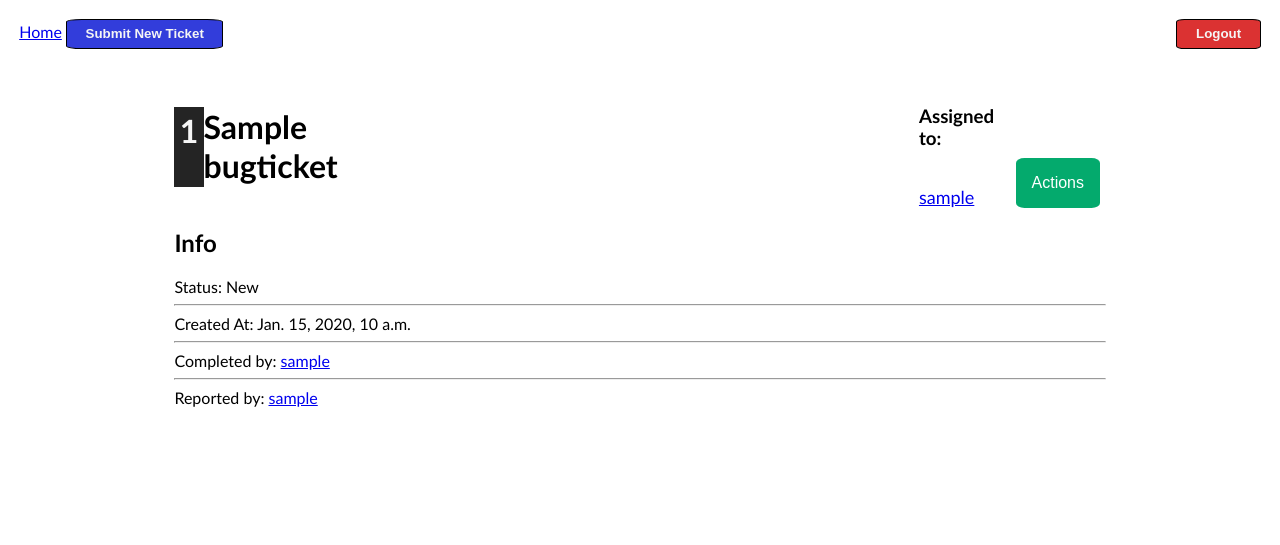
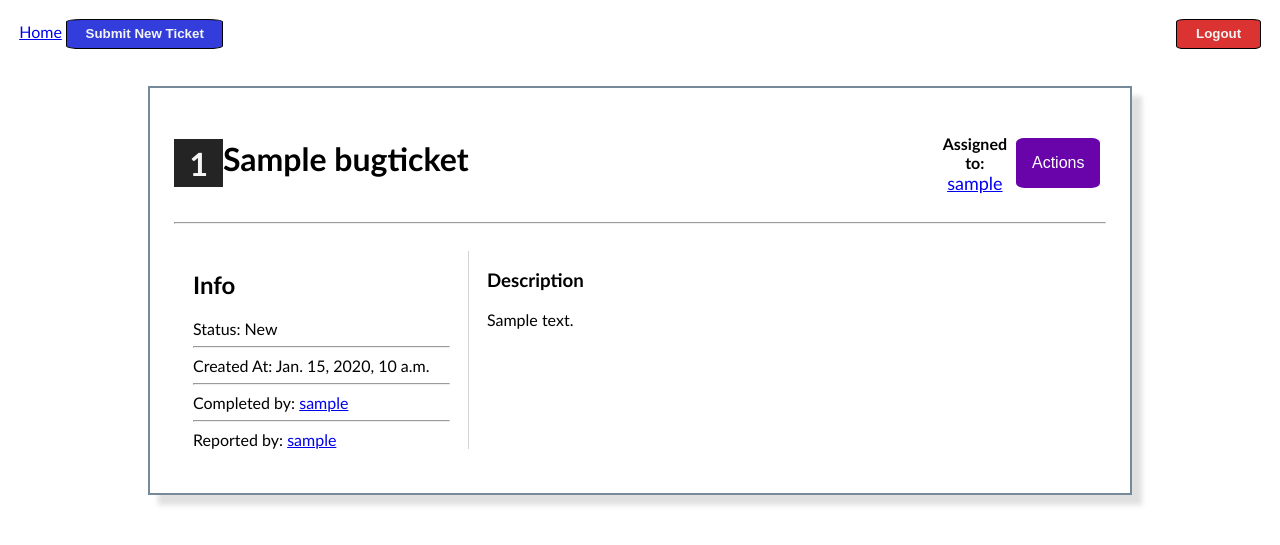
Before and after one commit to Chaotic-Nite/bugtracker, a Django app: page /ticket/1/ in a window 1280 px wide. Shown: the top 545 px of the page. Run offline with Django 3.2, Linux system fonts and the light colour scheme; a user stored in the database is signed in; tables that the repository leaves empty hold one stand-in row (values such as "Sample post").

Commit message:
added more styling on tickets

```diff
--- a/bug_main_app/static/style.css
+++ b/bug_main_app/static/style.css
@@ -28,24 +28,40 @@
 
 #header-two {
     display: flex;
-    align-items: flex-end;
+    align-items: center;
     justify-content: flex-end;
 }
 
 #ticket-id {
-    padding: 1.5% 2%;
+    padding: 1.5% 15px;
     background-color: rgb(36, 36, 36);
     color: whitesmoke;
 }
 
+#ticket-body {
+    display: flex;
+    padding: 2%;
+}
+
+.border-shading {
+    border: 2px solid lightslategray;
+    box-shadow: 10px 10px 5px #88888842;
+}
+
 .ticket {
+    padding: 2%;
     margin: 3% auto 0 auto;
     width: 75%;
 }
 
+#assign {
+    text-align: center;
+    margin-bottom: 20px;
+}
+
 /* Drop down button from W3Schools */
 .drop-button {
-    background-color: #04AA6D;
+    background-color: #6804aa;
     color: white;
     padding: 16px;
     font-size: 16px;
@@ -77,7 +93,7 @@
 
   .dropdown:hover .dropdown-content {display: block;}
 
-  .dropdown:hover .drop-button {background-color: #3e8e41;}
+  .dropdown:hover .drop-button {background-color: #2a0941;}
 
 option {
     text-align: center;
--- a/templates/ticket_detail.html
+++ b/templates/ticket_detail.html
@@ -7,10 +7,11 @@
   <body>
     <a href='/'>Home</a><span> </span><a href='create_ticket/'><button id='newTicket'>Submit New Ticket</button></a> <a href="/logout/"><button id='logoutBttn'>Logout</button></a>
     <div class='ticket border-shading'>
-        <div style='display: flex; justify-content: space-between;'>
-            <div id='header'><h1 id='ticket-id'>{{ticket.id}}</h1><h1>{{ticket.title}}</h1></div> <div id='header-two'>
+        <div style='display: flex; justify-content: space-between; align-items: center;'>
+            <div id='header'><h1 id='ticket-id'>{{ticket.id}}</h1><h1>{{ticket.title}}</h1></div>
+            <div id='header-two'>
                 {% if ticket.assigned_user %}
-                <div><h3 >Assigned to: </h3><br><a style='font-size: large;' href='/user/{{ticket.assigned_user.id}}'>{{ticket.assigned_user}}</a></div>
+                <div id='assign'><h4 style='margin-bottom: 0;'>Assigned to: </h4><a style='font-size: large;' href='/user/{{ticket.assigned_user.id}}'>{{ticket.assigned_user}}</a></div>
                 {% endif %}
                 <div class='dropdown' style='float: right; padding-right: 3%;'>
                     <button class='drop-button'>Actions</button>
@@ -24,14 +25,15 @@
                         {% else %}
                         <a href='/assign/{{ticket.id}}'>Claim Ticket</a>
                         {% endif %}
-                        <p>____________</p>
+                        <hr>
                         <a href='/invalid/{{ticket.id}}'>Mark Invalid</a>
                     </div>
                 </div>
             </div>
         </div>
+        <hr>
         <div id='ticket-body'>
-            <div>
+            <div style='width: 30%; padding-right: 2%; border-right: 1px lightgray solid;'>
                 <h2>Info</h2>
                 <span>Status: {{ticket.status}}</span>
                 <hr>
@@ -43,6 +45,10 @@
                 {% endif %}
                 <span>Reported by: <a href='/user/{{ticket.filed_user.id}}'>{{ ticket.filed_user}}</a></span>
             </div>
+            <div style="width: 70%; padding-left: 2%;">
+                <h3>Description</h3>
+                <p>{{ticket.description}}</p>
+            </div>
         </div>
     </div>
   </body>
```
